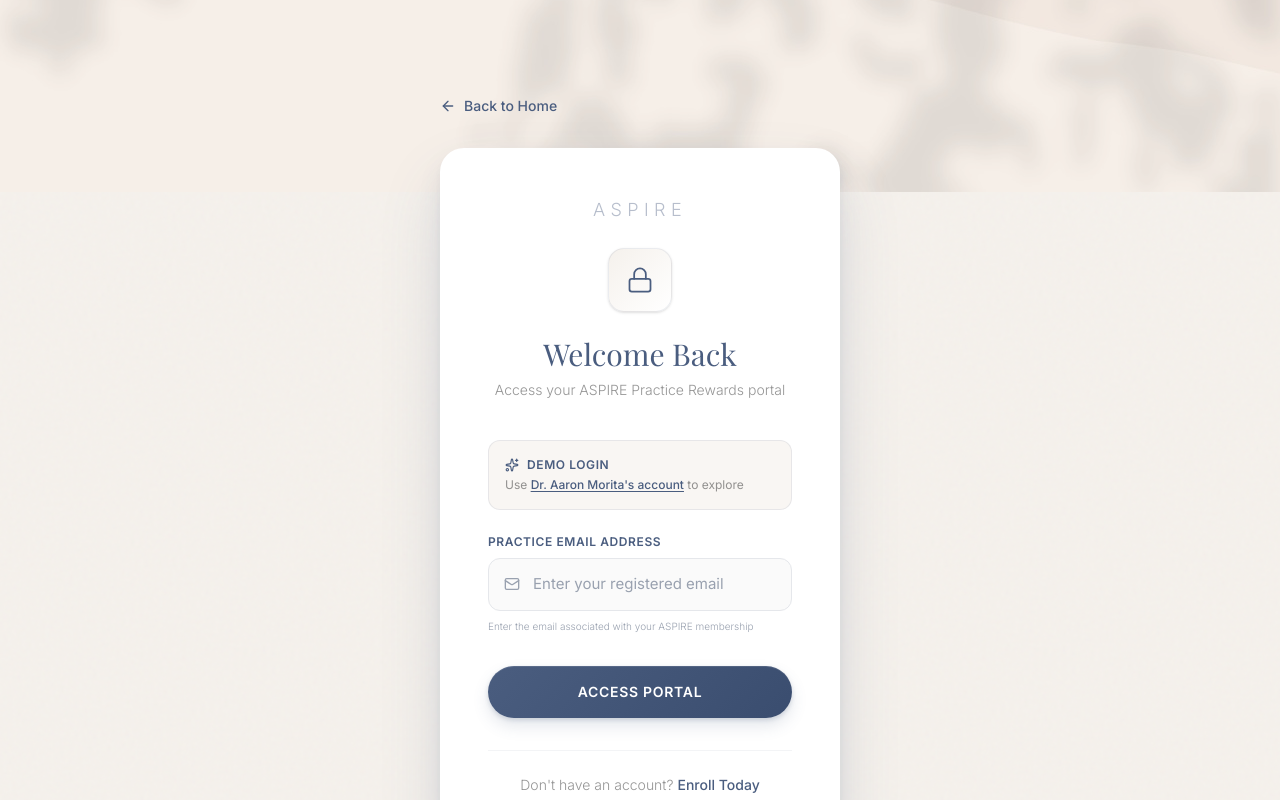
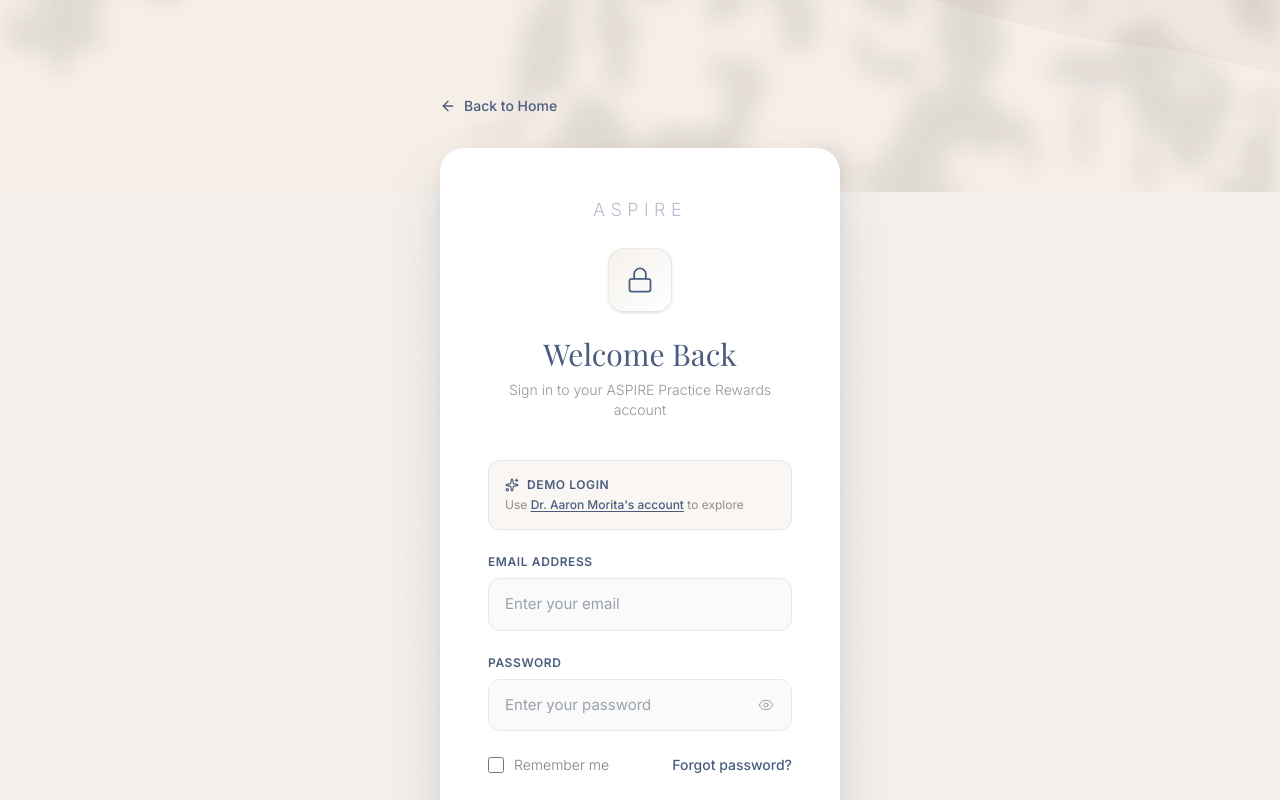
Before and after one commit to tboehm-SF/galderma, a Next.js app: page /login in a window 1280 px wide. Shown: the top 800 px of the page. Built offline with nearby package versions, Linux system fonts and the light colour scheme; a web font is replaced by a local one.

Commit message:
Revert "Remove password field from login — email-only member lookup"
This reverts commit 903a557344df527a17fc781cae210e717803dfab.

```diff
--- a/app/login/page.tsx
+++ b/app/login/page.tsx
@@ -4,12 +4,15 @@
 import { useRouter } from "next/navigation";
 import Link from "next/link";
 import Image from "next/image";
-import { ArrowLeft, Lock, Sparkles, Mail } from "lucide-react";
+import { ArrowLeft, Eye, EyeOff, Lock, Sparkles } from "lucide-react";
 import { saveMember } from "@/lib/store";
 
 export default function LoginPage() {
   const router = useRouter();
   const [email, setEmail] = useState("");
+  const [password, setPassword] = useState("");
+  const [showPassword, setShowPassword] = useState(false);
+  const [rememberMe, setRememberMe] = useState(false);
   const [isLoading, setIsLoading] = useState(false);
   const [error, setError] = useState("");
 
@@ -63,7 +66,7 @@
             <h1 className="font-serif text-3xl text-[#4A5D7F] mb-2 font-light">
               Welcome <span className="font-normal">Back</span>
             </h1>
-            <p className="text-[#2C2C2C]/50 text-sm font-light">Access your ASPIRE Practice Rewards portal</p>
+            <p className="text-[#2C2C2C]/50 text-sm font-light">Sign in to your ASPIRE Practice Rewards account</p>
           </div>
 
           {error && (
@@ -79,7 +82,7 @@
             </div>
             <p className="text-xs text-[#2C2C2C]/50">
               Use{" "}
-              <button type="button" onClick={() => { setEmail("aaronmorita@gmail.com"); }} className="text-[#4A5D7F] font-medium underline underline-offset-2 cursor-pointer">
+              <button type="button" onClick={() => { setEmail("aaronmorita@gmail.com"); setPassword("demo1234"); }} className="text-[#4A5D7F] font-medium underline underline-offset-2 cursor-pointer">
                 Dr. Aaron Morita&apos;s account
               </button>{" "}
               to explore
@@ -88,12 +91,26 @@
 
           <form onSubmit={handleSubmit} className="space-y-6">
             <div>
-              <label htmlFor="login-email" className="block text-xs font-semibold text-[#4A5D7F] uppercase tracking-wider mb-2">Practice Email Address</label>
+              <label htmlFor="login-email" className="block text-xs font-semibold text-[#4A5D7F] uppercase tracking-wider mb-2">Email Address</label>
+              <input type="email" id="login-email" value={email} onChange={(e) => setEmail(e.target.value)} placeholder="Enter your email" className="w-full px-4 py-3.5 border border-gray-200 rounded-xl focus:border-[#4A5D7F] focus:ring-2 focus:ring-[#4A5D7F]/10 focus:outline-none transition-all duration-300 text-[15px] bg-[#FAFAFA] hover:bg-white placeholder:text-gray-400" required />
+            </div>
+
+            <div>
+              <label htmlFor="login-password" className="block text-xs font-semibold text-[#4A5D7F] uppercase tracking-wider mb-2">Password</label>
               <div className="relative">
-                <Mail className="absolute left-4 top-1/2 -translate-y-1/2 w-4 h-4 text-gray-400" />
-                <input type="email" id="login-email" value={email} onChange={(e) => setEmail(e.target.value)} placeholder="Enter your registered email" className="w-full pl-11 pr-4 py-3.5 border border-gray-200 rounded-xl focus:border-[#4A5D7F] focus:ring-2 focus:ring-[#4A5D7F]/10 focus:outline-none transition-all duration-300 text-[15px] bg-[#FAFAFA] hover:bg-white placeholder:text-gray-400" required />
+                <input type={showPassword ? "text" : "password"} id="login-password" value={password} onChange={(e) => setPassword(e.target.value)} placeholder="Enter your password" className="w-full px-4 py-3.5 pr-12 border border-gray-200 rounded-xl focus:border-[#4A5D7F] focus:ring-2 focus:ring-[#4A5D7F]/10 focus:outline-none transition-all duration-300 text-[15px] bg-[#FAFAFA] hover:bg-white placeholder:text-gray-400" required />
+                <button type="button" onClick={() => setShowPassword(!showPassword)} className="absolute right-3 top-1/2 -translate-y-1/2 p-1.5 text-gray-400 hover:text-[#4A5D7F] transition-colors duration-300 rounded-lg hover:bg-[#F5F1EC]/50" aria-label={showPassword ? "Hide password" : "Show password"}>
+                  {showPassword ? <EyeOff className="w-4 h-4" strokeWidth={1.5} /> : <Eye className="w-4 h-4" strokeWidth={1.5} />}
+                </button>
               </div>
-              <p className="text-[10px] text-gray-400 mt-2 font-light">Enter the email associated with your ASPIRE membership</p>
+            </div>
+
+            <div className="flex items-center justify-between">
+              <label className="flex items-center gap-2.5 cursor-pointer group">
+                <input type="checkbox" checked={rememberMe} onChange={(e) => setRememberMe(e.target.checked)} className="w-4 h-4 rounded border-gray-300 text-[#4A5D7F] focus:ring-[#4A5D7F]" />
+                <span className="text-sm text-[#2C2C2C]/60 font-light group-hover:text-[#2C2C2C] transition-colors">Remember me</span>
+              </label>
+              <a href="#" className="text-sm text-[#4A5D7F] font-medium hover:underline underline-offset-4">Forgot password?</a>
             </div>
 
             <div className="pt-2">
@@ -104,7 +121,7 @@
                     Authenticating...
                   </>
                 ) : (
-                  "ACCESS PORTAL"
+                  "SIGN IN"
                 )}
               </button>
             </div>
```
